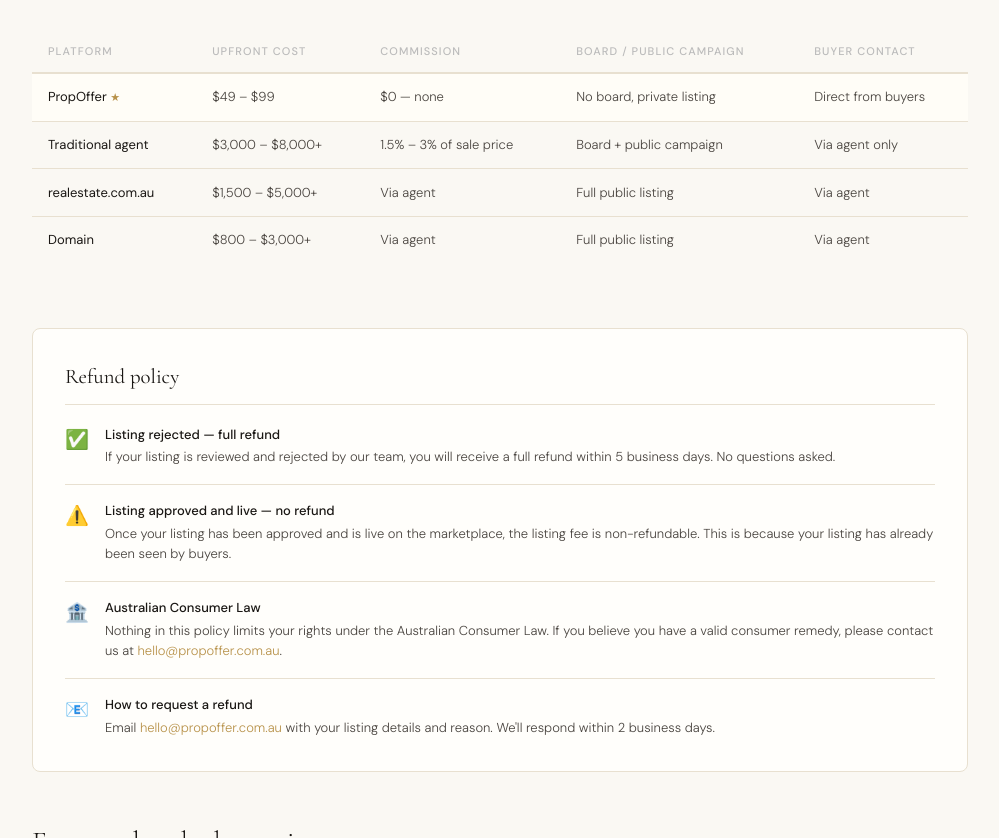
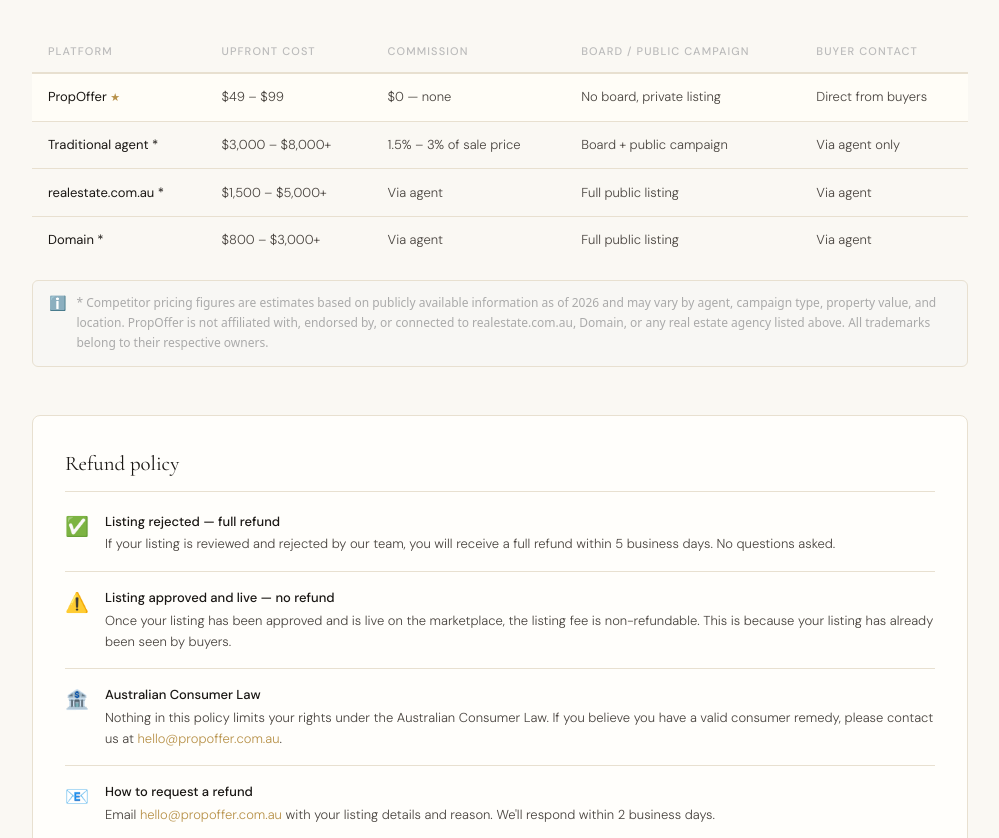
Before and after one commit to cweerakoon88/my-realestate-app, a Next.js app: page /pricing in a window 1280 px wide. Shown: the part 1300-2138 px from the top of the page, without its empty margins (140-1139 px from the left). Built offline with nearby package versions, Linux system fonts and the light colour scheme; no server answers.

Commit message:
Add T&C checkbox, privacy policy, updated pricing with refund policy

```diff
--- a/app/pricing/page.js
+++ b/app/pricing/page.js
@@ -209,21 +209,21 @@
               <td>Direct from buyers</td>
             </tr>
             <tr>
-              <td>Traditional agent</td>
+              <td>Traditional agent *</td>
               <td>$3,000 – $8,000+</td>
               <td>1.5% – 3% of sale price</td>
               <td>Board + public campaign</td>
               <td>Via agent only</td>
             </tr>
             <tr>
-              <td>realestate.com.au</td>
+              <td>realestate.com.au *</td>
               <td>$1,500 – $5,000+</td>
               <td>Via agent</td>
               <td>Full public listing</td>
               <td>Via agent</td>
             </tr>
             <tr>
-              <td>Domain</td>
+              <td>Domain *</td>
               <td>$800 – $3,000+</td>
               <td>Via agent</td>
               <td>Full public listing</td>
@@ -231,6 +231,14 @@
             </tr>
           </tbody>
         </table>
+
+        {/* COMPETITOR DISCLAIMER */}
+        <div style={{ background: '#f8f7f4', border: '1px solid #e8e0d0', borderRadius: '6px', padding: '12px 16px', marginTop: '-3rem', marginBottom: '3rem', display: 'flex', gap: '10px', alignItems: 'flex-start' }}>
+          <span style={{ fontSize: '14px', flexShrink: 0 }}>ℹ️</span>
+          <p style={{ fontFamily: 'system-ui,sans-serif', fontSize: '12px', color: '#aaa', lineHeight: 1.7, margin: 0, fontWeight: '300' }}>
+            * Competitor pricing figures are estimates based on publicly available information as of 2026 and may vary by agent, campaign type, property value, and location. PropOffer is not affiliated with, endorsed by, or connected to realestate.com.au, Domain, or any real estate agency listed above. All trademarks belong to their respective owners.
+          </p>
+        </div>
 
         {/* REFUND POLICY */}
         <div className="refund-box">
--- a/components/NavBar.js
+++ b/components/NavBar.js
@@ -12,6 +12,7 @@
   { href: '/about', label: 'About' },
   { href: '/contact', label: 'Contact' },
   { href: '/terms', label: 'Terms' },
+  { href: '/privacy', label: 'Privacy' },
 ]
 
 export default function NavBar({ onPostClick }) {
```
